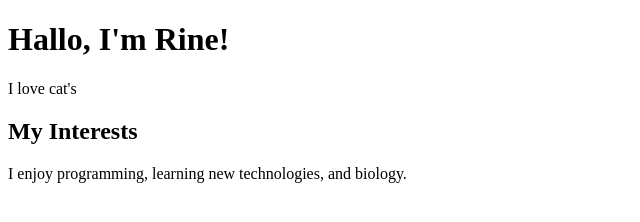
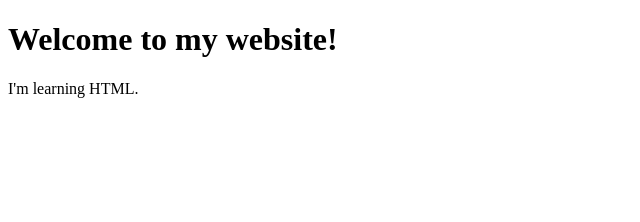
Before and after one commit to rineANDitsi/my-first-git-project, a plain HTML site: page index.html in a window 1280 px wide. Shown: the whole page, without its empty margins (0-640 px from the left). Drawn offline with Linux system fonts and the light colour scheme.

Commit message:
Add simple homepage

```diff
--- a/index.html
+++ b/index.html
@@ -1,17 +1,10 @@
 <!DOCTYPE html>
-<html lang="en">
+<html>
 <head>
-    <meta charset="UTF-8">
-    <meta name="viewport" content="width=device-width, initial-scale=1.0">
-    <title>My First Git Project</title>
+    <title>My Website</title>
 </head>
 <body>
-    <h1>Hallo, I'm Rine!</h1>
-
-    <p>I love cat's</p>
-
-    <h2>My Interests</h2>
-
-    <p>I enjoy programming, learning new technologies, and biology.</p>
+    <h1>Welcome to my website!</h1>
+    <p>I'm learning HTML.</p>
 </body>
 </html>
```
